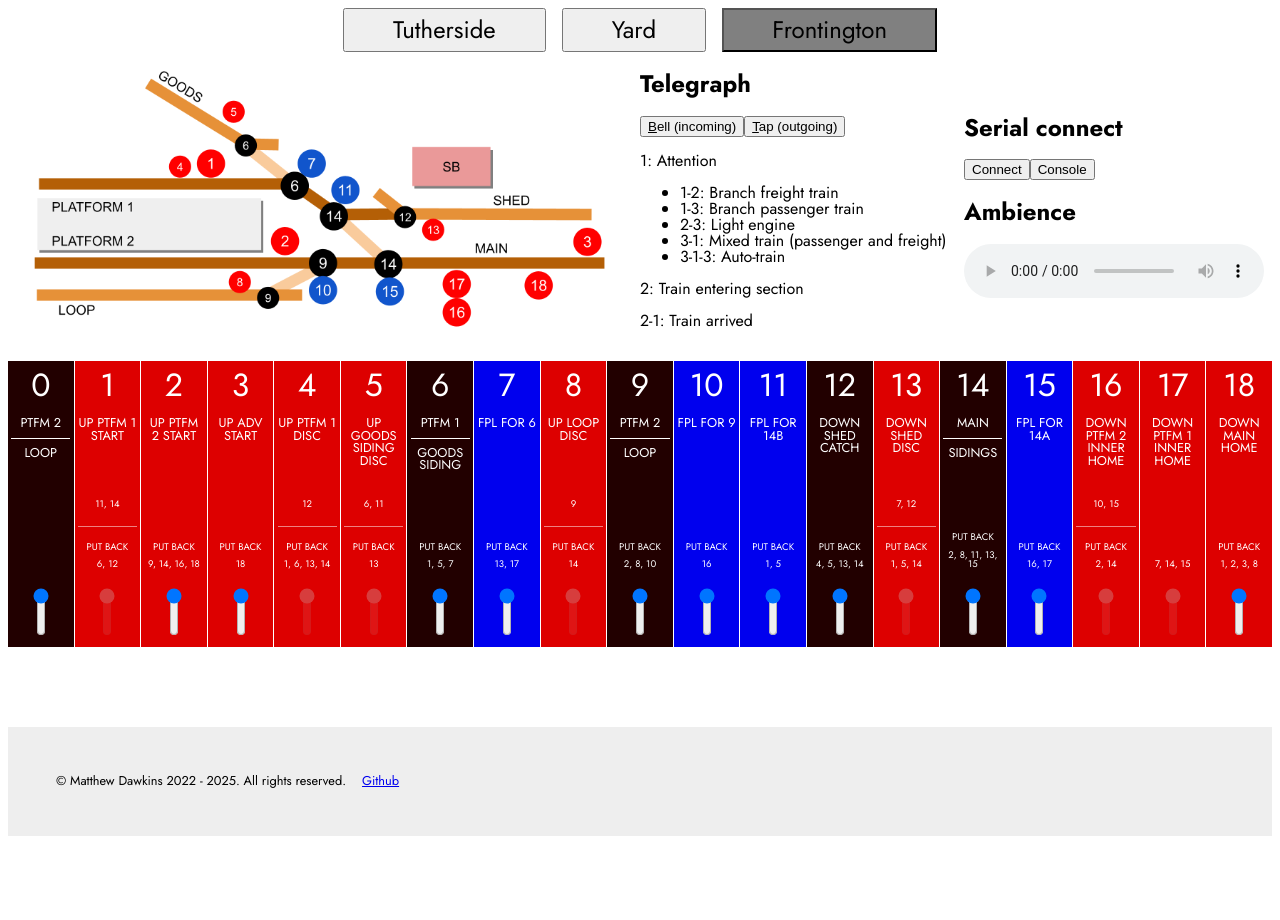
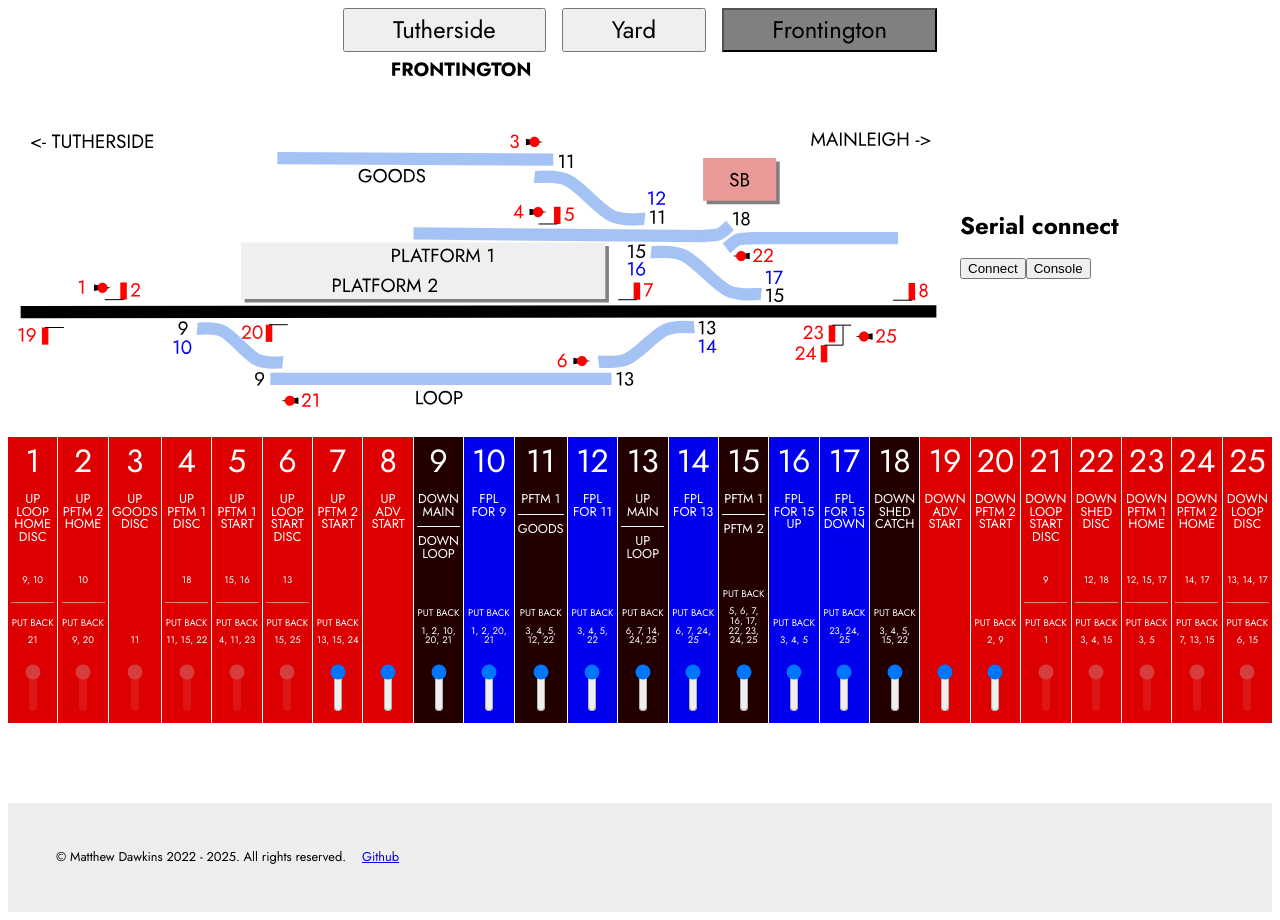
Before and after one commit to mafu-d/signal-box-simulator, a Vue app: page / in a window 1280 px wide. Before the commit the page ends 844 px from the top, so only its background shows below. Built offline with nearby package versions, Linux system fonts and the light colour scheme.

Commit message:
Update Frontington for new signals

```diff
--- a/src/components/Frontington.vue
+++ b/src/components/Frontington.vue
@@ -11,156 +11,204 @@ defineProps({
 
 const levers = ref([
   {
-    id: 0,
-    label: ["Ptfm 2", "Loop"],
-    type: "point",
+    id: 1,
+    label: "Up Loop Home Disc",
+    type: "signal",
     state: false,
-    unlockedBy: {},
-    unlocked: true,
-  },
-  {
-    id: 1,
-    unlocked: true,
-    state: false,
-    label: "Up Ptfm 1 Start",
-    type: "signal",
-    unlockedBy: { 6: 0, 11: 1, 14: 1, 12: 0 },
+    unlockedBy: {9:1, 10:1, 21:0},
+    unlocked: false,
   },
   {
     id: 2,
-    unlocked: true,
+    label: "Up Pftm 2 Home",
+    type: "signal",
     state: false,
-    label: "Up Ptfm 2 Start",
-    type: "signal",
-    unlockedBy: { 16: 0, 14: 0, 9: 0, 18: 0 },
+    unlockedBy: {9:0, 10:1, 20:0},
+    unlocked: false,
   },
   {
     id: 3,
-    unlocked: true,
+    label: "Up Goods Disc",
+    type: "signal",
     state: false,
-    label: "Up Adv Start",
-    type: "signal",
-    unlockedBy: { 18: 0 },
+    unlockedBy: {11:1},
+    unlocked: false,
   },
   {
     id: 4,
-    unlocked: true,
+    label: "Up Pftm 1 Disc",
+    type: "signal",
     state: false,
-    label: "Up Ptfm 1 Disc",
-    type: "signal",
-    unlockedBy: { 1: 0, 6: 0, 14: 0, 12: 1, 13: 0 },
+    unlockedBy: {11:0, 18:1, 22:0, 15:0},
+    unlocked: false,
   },
   {
     id: 5,
-    unlocked: true,
+    label: "Up Pftm 1 Start",
+    type: "signal",
     state: false,
-    label: "Up Goods Siding Disc",
-    type: "signal",
-    unlockedBy: { 6: 1, 11: 1, 13: 0 },
+    unlockedBy: {4:0, 11:0, 15:1, 16:1, 23:0},
+    unlocked: false,
   },
   {
     id: 6,
-    unlocked: true,
+    label: "Up Loop Start Disc",
+    type: "signal",
+    unlockedBy: {13:1, 15:0, 25:0},
     state: false,
-    label: ["Ptfm 1", "Goods Siding"],
-    type: "point",
-    unlockedBy: { 7: 0, 1: 0, 5: 0 },
+    unlocked: false,
   },
   {
     id: 7,
+    label: "Up Pftm 2 Start",
+    type: "signal",
+    unlockedBy: {13:0, 15:0, 24:0},
     unlocked: true,
     state: false,
-    label: "FPL for 6",
-    type: "fpl",
-    unlockedBy: { 13: 0, 17: 0 },
   },
   {
     id: 8,
-    unlocked: true,
+    label: "Up Adv Start",
+    type: "signal",
+    unlockedBy: {},
     state: false,
-    label: "Up Loop Disc",
-    type: "signal",
-    unlockedBy: { 9: 1, 14: 0 },
+    unlocked: false,
   },
   {
     id: 9,
+    label: ["Down Main", "Down Loop"],
+    type: "point",
+    unlockedBy: {1:0, 2:0, 20:0, 21:0, 10:0},
     unlocked: true,
     state: false,
-    label: ["Ptfm 2", "Loop"],
-    type: "point",
-    unlockedBy: { 10: 0, 8: 0, 2: 0 },
   },
   {
     id: 10,
+    label: "FPL for 9",
+    type: "fpl",
+    unlockedBy: {1:0, 2:0, 20:0, 21:0},
     unlocked: true,
     state: false,
-    label: "FPL for 9",
-    type: "fpl",
-    unlockedBy: { 16: 0 },
   },
   {
     id: 11,
+    label: ["Pftm 1", "Goods"],
+    type: "point",
+    unlockedBy: {3:0, 4:0, 5:0, 22:0, 12:0},
     unlocked: true,
     state: false,
-    label: "FPL for 14B",
-    type: "fpl",
-    unlockedBy: { 1: 0, 5: 0 },
   },
   {
     id: 12,
+    label: "FPL for 11",
+    type: "fpl",
+    unlockedBy: {3:0, 4:0, 5:0, 22:0},
     unlocked: true,
     state: false,
-    label: "Down Shed Catch",
-    type: "point",
-    unlockedBy: { 14: 0, 13: 0, 4: 0, 5: 0 },
   },
   {
     id: 13,
+    label: ["Up Main", "Up Loop"],
+    type: "point",
+    unlockedBy: {14:0, 6:0, 24:0, 25:0, 7:0},
     unlocked: true,
     state: false,
-    label: "Down Shed Disc",
-    type: "signal",
-    unlockedBy: { 12: 1, 14: 0, 7: 1, 1: 0, 5: 0 },
   },
   {
     id: 14,
+    label: "FPL for 13",
+    type: "fpl",
+    unlockedBy: {6:0, 7:0, 24:0, 25:0},
     unlocked: true,
     state: false,
-    label: ["Main", "Sidings"],
-    type: "point",
-    unlockedBy: { 15: 0, 11: 0, 8: 0, 13: 0, 2: 0 },
   },
   {
     id: 15,
-    unlocked: true,
+    label: ["Pftm 1", "Pftm 2"],
+    type: "point",
+    unlockedBy: {16:0, 17:0, 5:0, 6:0, 7:0, 22:0, 23:0, 24:0, 25:0},
     state: false,
-    label: "FPL for 14A",
-    type: "fpl",
-    unlockedBy: { 16: 0, 17: 0 },
+    unlocked: false,
   },
   {
     id: 16,
+    label: "FPL for 15 Up",
+    type: "fpl",
+    unlockedBy: {4:0, 5:0, 3:0},
     unlocked: true,
     state: false,
-    label: "Down Ptfm 2 Inner Home",
-    type: "signal",
-    unlockedBy: { 15: 1, 14: 0, 10: 1, 2: 0 },
   },
   {
     id: 17,
+    label: "FPL for 15 Down",
+    type: "fpl",
+    unlockedBy: {23:0, 24:0, 25:0},
     unlocked: true,
     state: false,
-    label: "Down Ptfm 1 Inner Home",
-    type: "signal",
-    unlockedBy: { 15: 1, 14: 1, 7: 1 },
   },
   {
     id: 18,
+    label: "Down Shed Catch",
+    type: "point",
+    unlockedBy: {22:0, 3:0, 4:0, 5:0, 15:0},
     unlocked: true,
     state: false,
-    label: "Down Main Home",
+  },
+  {
+    id: 19,
+    label: "Down Adv Start",
     type: "signal",
-    unlockedBy: { 3: 0, 2: 0, 8: 0, 1: 0 },
+    unlockedBy: {},
+    unlocked: true,
+    state: false,
+  },
+  {
+    id: 20,
+    label: "Down Pftm 2 Start",
+    type: "signal",
+    unlockedBy: {2:0, 9:0},
+    unlocked: true,
+    state: false,
+  },
+  {
+    id: 21,
+    label: "Down Loop Start Disc",
+    type: "signal",
+    unlockedBy: {1:0, 9:1},
+    state: false,
+    unlocked: false,
+  },
+  {
+    id: 22,
+    label: "Down Shed Disc",
+    type: "signal",
+    unlockedBy: {18:1, 4:0, 3:0, 15:0, 12:1},
+    state: false,
+    unlocked: false,
+  },
+  {
+    id: 23,
+    label: "Down Pftm 1 Home",
+    type: "signal",
+    unlockedBy: {15:1, 17:1, 5:0, 3:0, 12:1},
+    state: false,
+    unlocked: false,
+  },
+  {
+    id: 24,
+    label: "Down Pftm 2 Home",
+    type: "signal",
+    unlockedBy: {15:0, 13:0, 7:0, 14:1, 17:1},
+    state: false,
+    unlocked: false,
+  },
+  {
+    id: 25,
+    label: "Down Loop Disc",
+    type: "signal",
+    unlockedBy: {15:0, 17:1, 13:1, 14:1, 6:0},
+    state: false,
+    unlocked: false,
   },
 ]);
 </script>
@@ -170,6 +218,6 @@ const levers = ref([
     v-show="isActive"
     :is-active="isActive"
     v-model="levers"
-    diagram-url="/Frontington Signal Box Plan.png"
+    diagram-url="/Frontington Signal Box Plan v2.svg"
   />
 </template>
--- a/src/components/SignalBox.vue
+++ b/src/components/SignalBox.vue
@@ -156,40 +156,11 @@ const emit = defineEmits(["arrow-left", "arrow-right"]);
 <template>
   <div class="signal-box">
     <img :src="diagramUrl" alt="Diagram" class="diagram" />
-    <div class="telegraph-notes">
-      <h2>Telegraph</h2>
-      <audio src="bell.mp3" ref="bell" volume="0.5"></audio>
-      <audio src="switch.mp3" ref="tap" volume="0.5"></audio>
-      <div>
-        <button accesskey="b" ref="bellButton" @click="play('bell')">
-          <u>B</u>ell (incoming)
-        </button>
-        <button accesskey="t" ref="tapButton" @click="play('tap')">
-          <u>T</u>ap (outgoing)
-        </button>
-      </div>
-      <p>1: Attention</p>
-      <ul>
-        <li>1-2: Branch freight train</li>
-        <li>1-3: Branch passenger train</li>
-        <li>2-3: Light engine</li>
-        <li>3-1: Mixed train (passenger and freight)</li>
-        <li>3-1-3: Auto-train</li>
-      </ul>
-      <p>2: Train entering section</p>
-      <p>2-1: Train arrived</p>
-    </div>
     <div class="audio-controls">
       <h2>Serial connect</h2>
       <!-- <button v-if="port" @click="disconnectFromArduino">Disconnect</button>
       <button v-else @click="connectToArduino">Connect</button> -->
       <Arduino :levers="levers" />
-      <h2>Ambience</h2>
-      <audio
-        src="https://sound-effects-media.bbcrewind.co.uk/mp3/0009032.mp3"
-        controls
-        loop
-      ></audio>
     </div>
     <div class="frame">
       <Lever
@@ -211,7 +182,7 @@ const emit = defineEmits(["arrow-left", "arrow-right"]);
 <style scoped>
 .signal-box {
   display: grid;
-  grid-template-columns: 2fr 1fr 1fr;
+  grid-template-columns: 3fr 1fr;
   gap: 1rem;
   align-items: center;
 }
```
Also changed, not shown: public/Frontington Signal Box Plan v2.svg (added).
